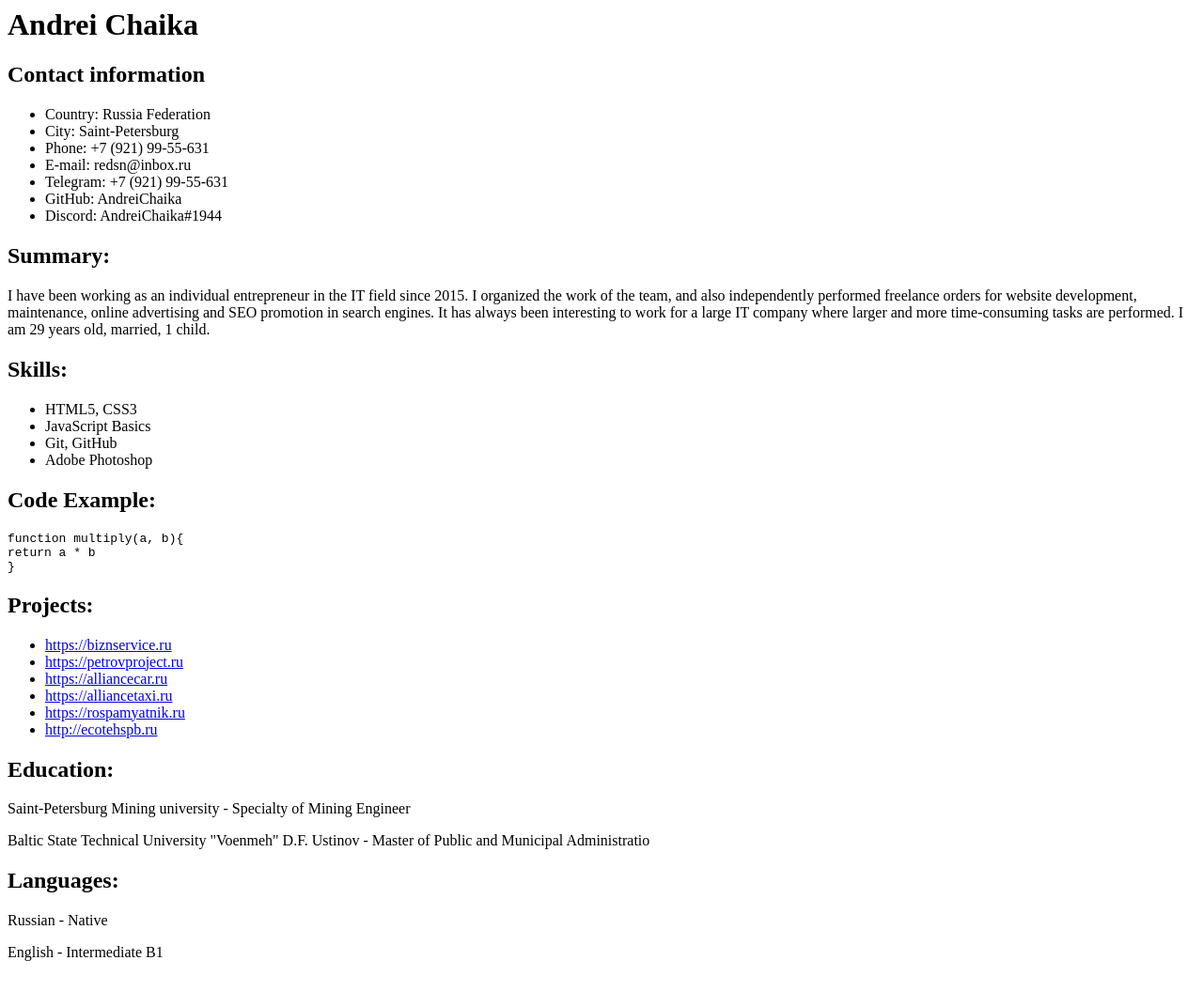
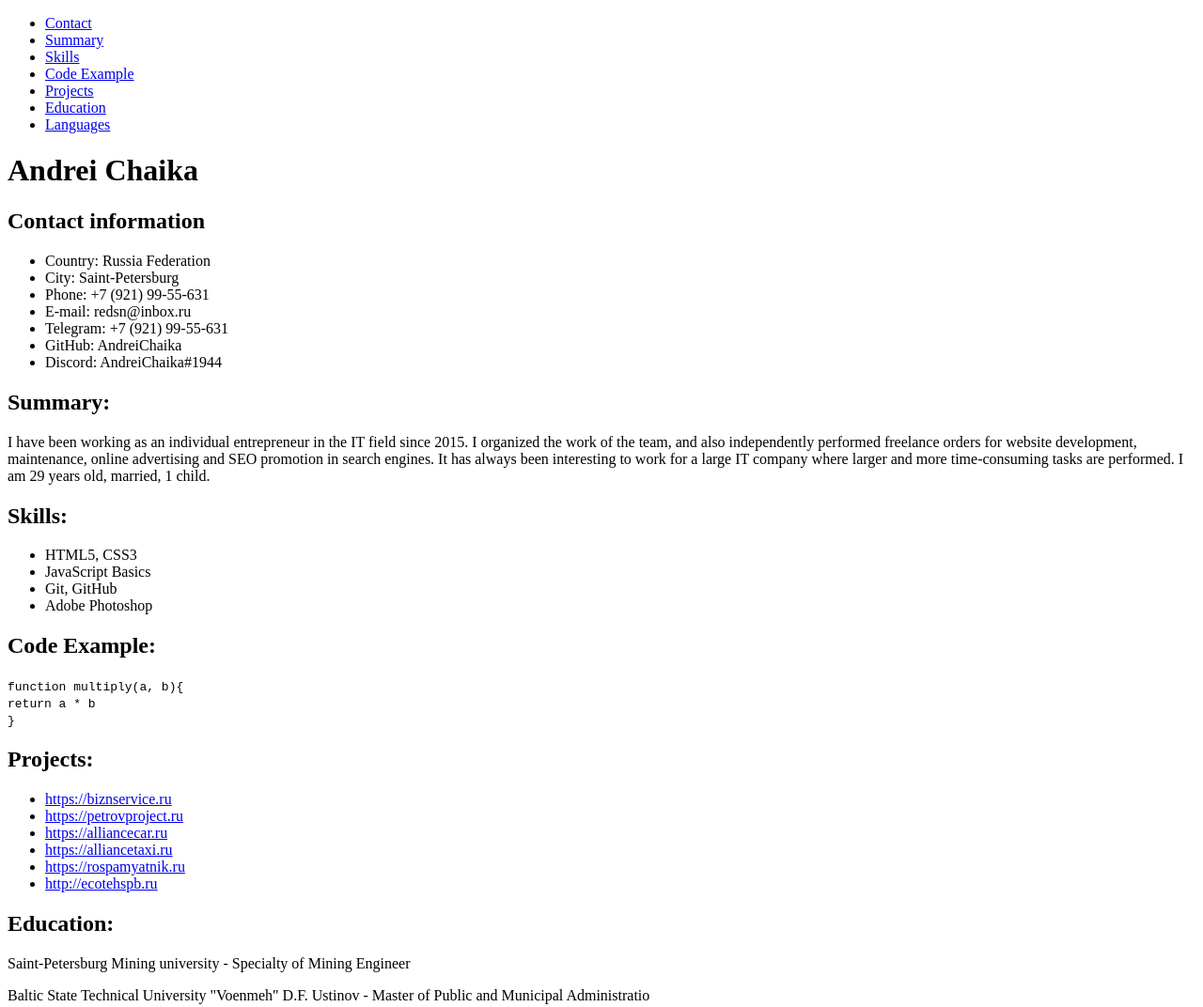
Before and after one commit to AndreiChaika/rsschool-cv, a plain HTML site: page index.html in a window 1280 px wide. Shown: the top 1072 px of the page at 94% size. Before the commit the page ends 1039 px from the top, so only its background shows below. Drawn offline with Linux system fonts and the light colour scheme.

Commit message:
feat: add razmetka

```diff
--- a/index.html
+++ b/index.html
@@ -1,4 +1,30 @@
+<!DOCTYPE html>
+<html lang="en">
+<head>
+    <meta charset="UTF-8">
+    <meta http-equiv="X-UA-Compatible" content="IE=edge">
+    <meta name="viewport" content="width=device-width, initial-scale=1.0">
+    <link rel="stylesheet" href="style.css">
+    <title>CV Andrei Chaika</title>
+</head>
+<body>
+    <header>
+      <nav class="menu">
+          <ul>
+              <li><a href="#contact">Contact</a></li>
+              <li><a href="#summary">Summary</a></li>
+              <li><a href="#skills">Skills</a></li>
+              <li><a href="#code">Code Example</a></li>
+              <li><a href="#projects">Projects</a></li>
+              <li><a href="#education">Education</a></li>
+              <li><a href="#languages">Languages</a></li>
+          </ul>
+      </nav>
+    </header>
+    <main>
         <h1>Andrei Chaika</h1>
+
+        <div id="contact">
             <h2>Contact information</h2>
             <ul>
                 <li>Country: Russia Federation</li>
@@ -9,10 +35,14 @@
                 <li>GitHub: AndreiChaika</li>
                 <li>Discord: AndreiChaika#1944</li>
             </ul>
+        </div>
 
+        <div id="summary">
             <h2>Summary:</h2>
             <p>I have been working as an individual entrepreneur in the IT field since 2015. I organized the work of the team, and also independently performed freelance orders for website development, maintenance, online advertising and SEO promotion in search engines. It has always been interesting to work for a large IT company where larger and more time-consuming tasks are performed. I am 29 years old, married, 1 child.</p>
+        </div>
 
+        <div id="skills">
             <h2>Skills:</h2>
             <ul>
                 <li>HTML5, CSS3 </li>
@@ -20,13 +50,14 @@
                 <li>Git, GitHub</li>
                 <li>Adobe Photoshop</li>
             </ul>
+        </div>
 
+        <div id="code">
             <h2>Code Example:</h2>
-<code>
-function multiply(a, b){<br>
- return a * b<br>
-}
-</code>
+            <code>function multiply(a, b){<br>return a * b<br>}</code>
+        </div>
+
+        <div id="projects">
             <h2>Projects:</h2>
             <ul>
                 <li><a href="https://biznservice.ru">https://biznservice.ru</a></li>
@@ -36,10 +67,23 @@ function multiply(a, b){<br>
                 <li><a href="https://rospamyatnik.ru">https://rospamyatnik.ru</a></li>
                 <li><a href="http://ecotehspb.ru">http://ecotehspb.ru</a></li>
             </ul>
+        </div>
+
+        <div id="education">
             <h2>Education:</h2>
             <p>Saint-Petersburg Mining university - Specialty of Mining Engineer</p>
             <p>Baltic State Technical University "Voenmeh" D.F. Ustinov - Master of Public and Municipal Administratio</p>
+        </div>
 
+        <div id="languages">
             <h2>Languages:</h2>
             <p>Russian - Native</p>
             <p>English - Intermediate B1</p>
+        </div>
+
+    </main>
+    <footer>
+
+    </footer>
+</body>
+</html>
```
Lines whose indentation alone changed are shown as unchanged.
